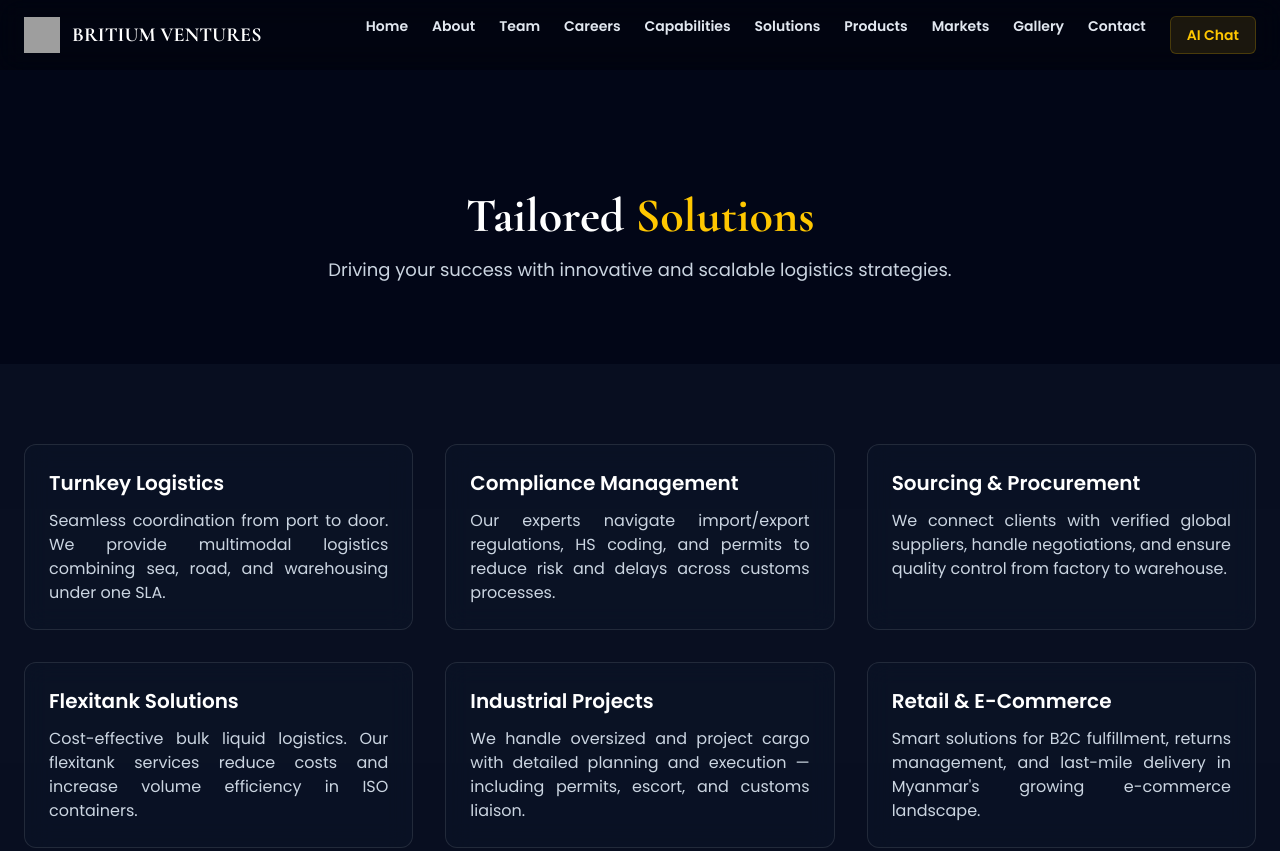
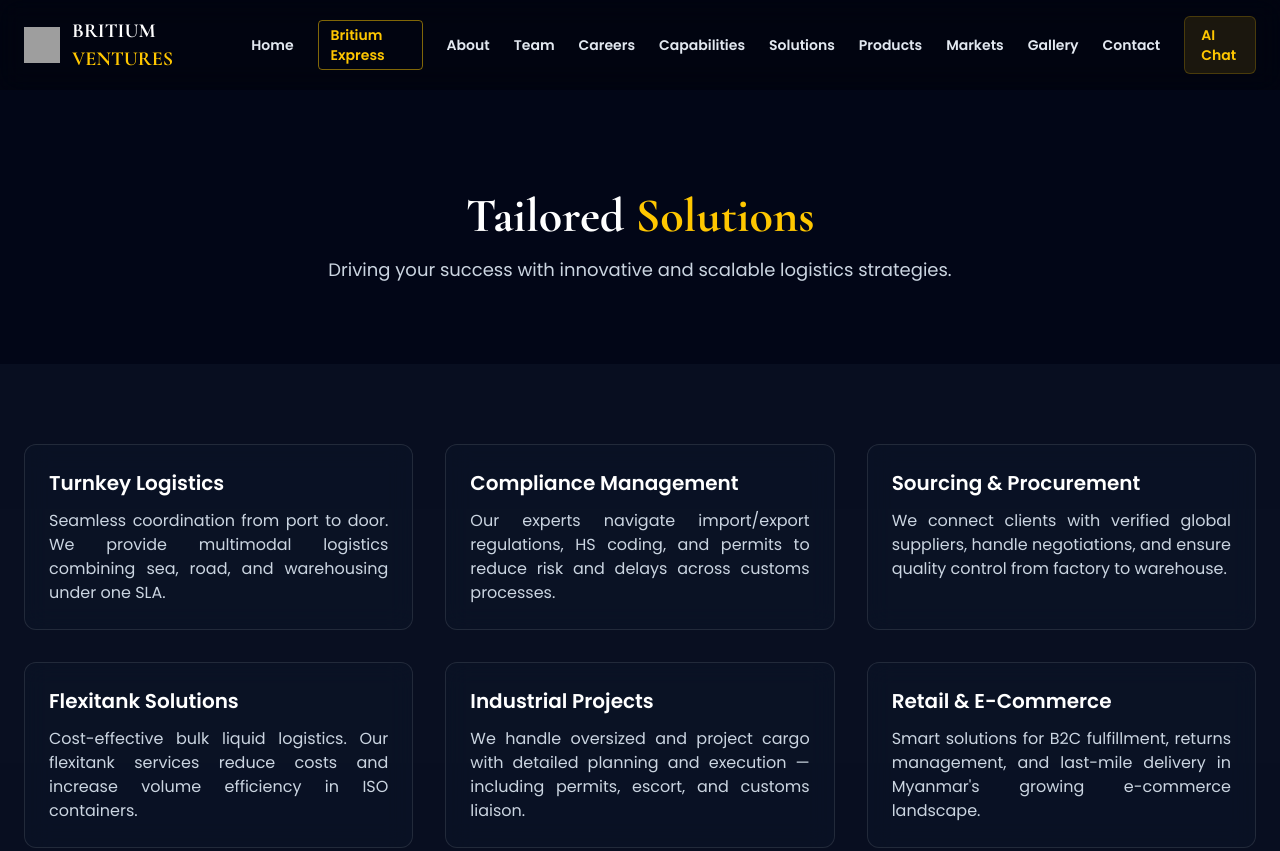
Before and after one commit to KyawWannaBL/bvdec, a website: page solutions.html in a window 1280 px wide. Shown: the top 851 px of the page. Drawn offline with nearby package versions, Linux system fonts and the light colour scheme; grey boxes are pictures that could not be loaded.

Commit message:
Update solutions.html

```diff
--- a/solutions.html
+++ b/solutions.html
@@ -46,29 +46,34 @@
   <div class="max-w-7xl mx-auto px-6 py-4 flex items-center justify-between">
     <a href="index.html" class="flex items-center gap-3">
       <img src="https://cdn1.site-media.eu/images/0/19084582/LOGO.PNG-9iXCvFfz1_iDnJ1k8_JD5g.png" alt="Britium Logo" class="h-9 w-9">
-  <span class="font-garamond text-xl font-bold text-white"> BRITIUM <span class="text-gold">VENTURES</span>
+      <span class="font-garamond text-xl font-bold text-white"> BRITIUM <span class="text-[#FFC700]">VENTURES</span></span>
     </a>
-    <nav class="hidden md:flex gap-6 text-sm font-semibold text-slate-200">
-  <a href="index.html" class="hover:text-[#FFC700]">Home</a>
-  <a href="about.html" class="hover:text-[#FFC700]">About</a>
-  <a href="team.html" class="hover:text-[#FFC700]">Team</a>
-  <a href="careers.html" class="hover:text-[#FFC700]">Careers</a>
-  <a href="capabilities.html" class="hover:text-[#FFC700]">Capabilities</a>
-  <a href="solutions.html" class="hover:text-[#FFC700]">Solutions</a>
-  <a href="products.html" class="hover:text-[#FFC700]">Products</a>
-  <a href="markets.html" class="hover:text-[#FFC700]">Markets</a>
-  <a href="gallery.html" class="hover:text-[#FFC700]">Gallery</a>
-  <a href="contact.html" class="hover:text-[#FFC700]">Contact</a>
-  <a href="chat.html" class="px-4 py-2 rounded-md bg-[#FFC700]/10 text-[#FFC700] border border-[#FFC700]/20 hover:bg-[#FFC700]/20">AI Chat</a>
-</nav>
+
+    <nav class="hidden md:flex gap-6 text-sm font-semibold text-slate-200 items-center">
+      <a href="index.html" class="hover:text-[#FFC700] transition">Home</a>
+      <a href="express.html" class="text-[#FFC700] border border-[#FFC700]/50 px-3 py-1 rounded hover:bg-[#FFC700] hover:text-black transition">Britium Express</a>
+      <a href="about.html" class="hover:text-[#FFC700] transition">About</a>
+      <a href="team.html" class="hover:text-[#FFC700] transition">Team</a>
+      <a href="careers.html" class="hover:text-[#FFC700] transition">Careers</a>
+      <a href="capabilities.html" class="hover:text-[#FFC700] transition">Capabilities</a>
+      <a href="solutions.html" class="hover:text-[#FFC700] transition">Solutions</a>
+      <a href="products.html" class="hover:text-[#FFC700] transition">Products</a>
+      <a href="markets.html" class="hover:text-[#FFC700] transition">Markets</a>
+      <a href="gallery.html" class="hover:text-[#FFC700] transition">Gallery</a>
+      <a href="contact.html" class="hover:text-[#FFC700] transition">Contact</a>
+      <a href="chat.html" class="px-4 py-2 rounded-md bg-[#FFC700]/10 text-[#FFC700] border border-[#FFC700]/20 hover:bg-[#FFC700]/20 transition">AI Chat</a>
+    </nav>
+    <button id="mobile-toggle" class="md:hidden text-white text-3xl" aria-label="Toggle Menu">☰</button>
   </div>
 </header>
-<!-- MOBILE MENU -->
+
 <div id="mobile-menu-container" class="fixed inset-0 z-40 md:hidden hidden">
   <div id="mobile-menu-overlay" class="absolute inset-0 bg-slate-950/70"></div>
-  <nav id="mobile-menu" class="fixed top-0 right-0 h-full w-64 bg-slate-900/90 p-8 transform translate-x-full transition-transform">
-    <div class="flex flex-col gap-y-6 mt-16 text-lg text-white">
+  <nav id="mobile-menu" class="fixed top-0 right-0 h-full w-64 bg-slate-900/90 p-8 transform translate-x-full transition-transform border-l border-[#FFC700]/20 overflow-y-auto">
+    <button id="mobile-menu-close" class="absolute top-4 right-4 text-white text-3xl">×</button>
+    <div class="flex flex-col gap-y-6 mt-16 text-lg text-white font-medium">
       <a href="index.html">Home</a>
+      <a href="express.html" class="text-[#FFC700] border-l-2 border-[#FFC700] pl-3">Britium Express</a>
       <a href="about.html">About</a>
       <a href="team.html">Team</a>
       <a href="careers.html">Careers</a>
@@ -78,7 +83,7 @@
       <a href="markets.html">Markets</a>
       <a href="gallery.html">Gallery</a>
       <a href="contact.html">Contact</a>
-      <a href="chat.html">AI Chat</a>
+      <a href="chat.html" class="bg-[#FFC700] text-black text-center py-2 rounded font-bold">Chat with AI</a>
     </div>
   </nav>
 </div>
@@ -190,4 +195,5 @@
   });
 </script>
 </body>
+
 </html>
```
